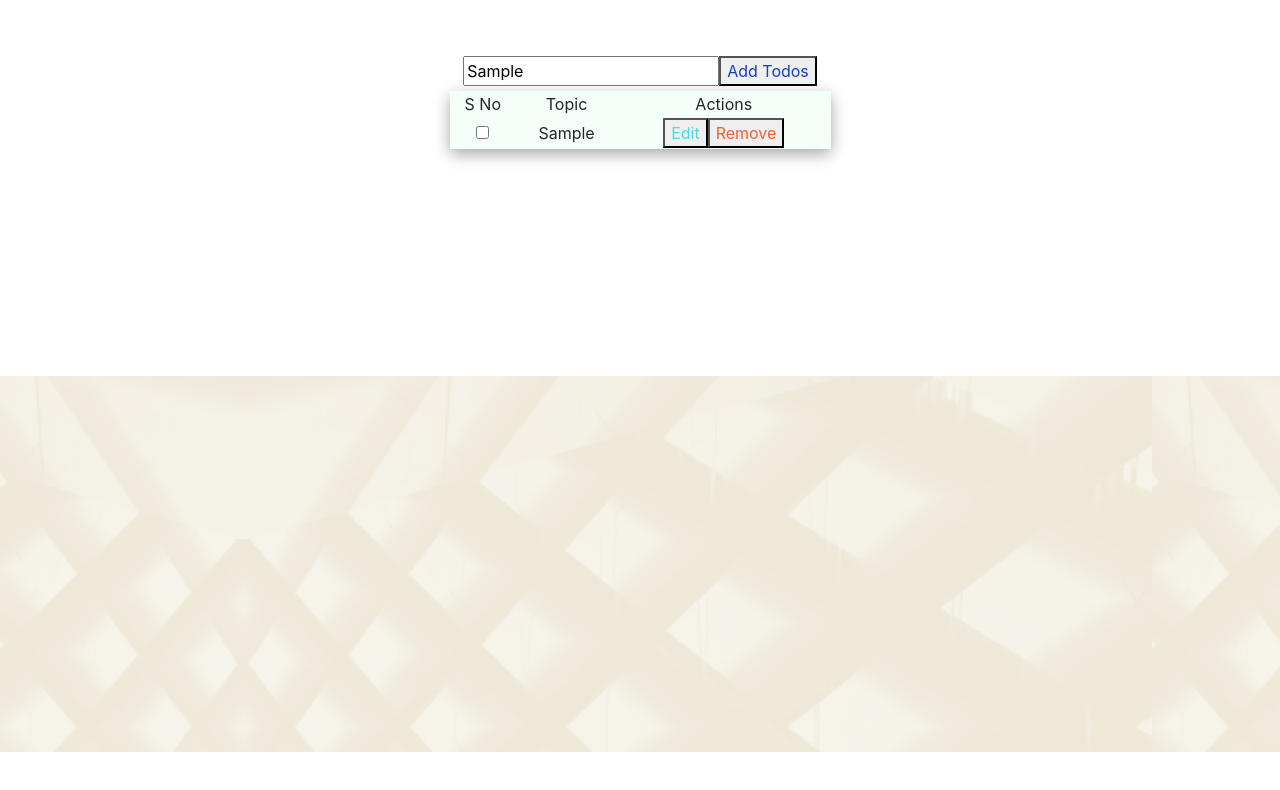
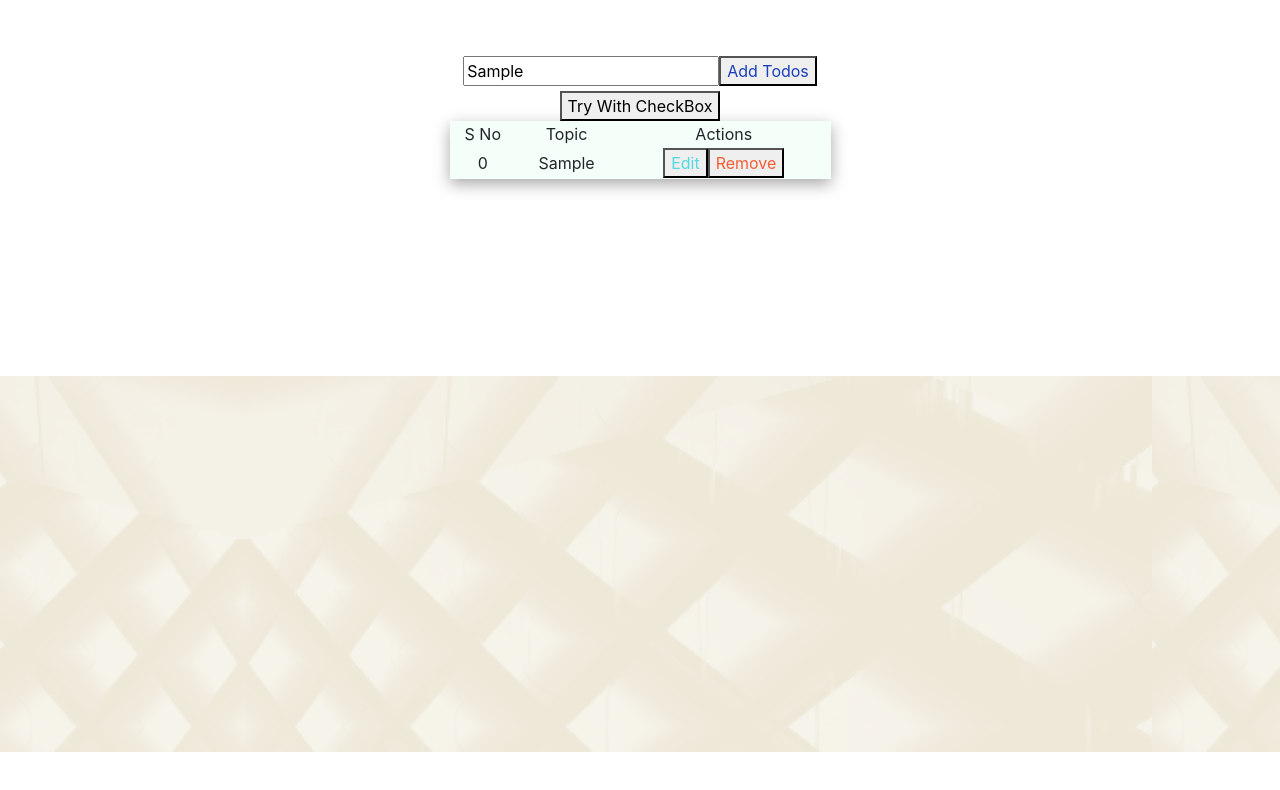
Before and after one commit to saiprakashk-387/mycipltasks, a React (Create React App) app: page / in a window 1280 px wide. Both pictures are taken after typing "Sample" into the empty fields and a click on the button "Add Todos". Shown: the top 790 px of the page. Built offline with nearby package versions, Linux system fonts and the light colour scheme.

Commit message:
todos CRUD -checkbox

```diff
--- a/src/TodoListCrud.js
+++ b/src/TodoListCrud.js
@@ -1,4 +1,4 @@
-import React, { Profiler } from 'react'
+import React from 'react'
 import { useState } from 'react';
 
 const TodoListCrud = () => {
@@ -8,7 +8,6 @@
     const [editIndex, setEditIndex] = useState(-1)
 
     const handleInput = (val) => {
-        console.log("valu", val.target.value)
         setValeu(val.target.value)
     }
 
@@ -18,20 +17,17 @@
             "result": valeu,
         }
         profile.push(user)
-        // console.log("prof", profile)
         setProfile([...profile])
         saveListner()
 
     }
 
     const checked = (item) => {
-        // console.log("itm", item)
         item.isSelected = !item.isSelected
         setProfile([...profile])
     }
 
     const removeListner = (item) => {
-        // console.log("remove", item)
         const indx = profile.indexOf(item)
         const x = profile.splice(indx, 1)
         setProfile([...profile])
--- a/src/Todos.jsx
+++ b/src/Todos.jsx
@@ -2,20 +2,20 @@
 
 const Todos = () => {
   const inputElement = useRef(null);
-  const [value, setValue] = useState();
-  const [error,setError]= useState()
-  const [list, setlist] = useState([]);
-  const [search, setSearch] = useState();
-  const [btn, setbtn] = useState(false);
-  const [edit, setEdit] = useState();
+  const [value, setValue] = useState(); ///to get input values
+  const [error, setError] = useState(); //set error msg
+  const [list, setlist] = useState([]); ///data to map in table
+  const [check, setChecked] = useState([]); //store multiple checked values
+  const [btn, setbtn] = useState(false); /// handle buttons
+  const [edit, setEdit] = useState(); //set edit value
+  const [isOff, setIsOff] = useState(false); ///handle table with checkbox
 
   const addTodo = () => {
     if (value) {
       setlist([...list, value]);
-      setError(null)
-    }
-    else{
-      setError("please enter text")
+      setError(null);
+    } else {
+      setError("please enter text");
     }
   };
 
@@ -44,13 +44,18 @@
   // todo vallues with checkbox
   const getTodoValueCheck = (e) => {
     if (e.target.checked === true) {
-      setSearch(e.target.value);
+      console.log("checked", e.target.checked);
+      setbtn(true);
+      setChecked([...check, e.target.value]);
     }
   };
-  ////remove todo vallues with checkbox and  button
-  const removeValuesCehck = () => {
-    let valuee = list.filter((value) => value !== search);
-    setlist(valuee);
+
+  ////remove multiple/single todo vallues with checkbox and  button
+  const removeMultipleValuesCehck = () => {
+    const removeduplicate = [...new Set(list)];
+    let newlist = removeduplicate.filter((f) => !check.includes(f));
+    setlist(newlist);
+    setbtn(false);
   };
 
   return (
@@ -62,7 +67,7 @@
           onChange={onChange}
           value={value}
         />
-        {error&& <p>{error}</p>}
+        {error && <p>{error}</p>}
         {btn ? (
           <button style={{ color: "#74d006" }} onClick={updateTodoValue}>
             Update
@@ -72,45 +77,22 @@
             Add Todos
           </button>
         )}
+
+        {btn && (
+          <button
+            style={{ color: "#f45e32" }}
+            onClick={removeMultipleValuesCehck}
+          >
+            Remove
+          </button>
+        )}
       </div>
       {list?.length >= 1 && (
         <div style={{ padding: "5px" }}>
-          {/* <table style ={{width:"30%",margin:"auto" ,boxShadow: "rgba(0, 0, 0, 0.35) 0px 5px 15px" ,backgroundColor:"mintcream  "}}>
-            <thead >
-              <tr>
-                <td>S No</td>
-                <td>Topic</td>
-                <td>Actions</td>
-              </tr>
-            </thead>
-            <tbody>
-              {[...new Set(list)].map((val, i) => {
-                return (
-                  <tr key={i}>
-                    <td>{i}</td>
-                    <td>{val}</td>
-                    <td>
-                      <button style={{color:"#50d9e0"}}
-                        onClick={() => {
-                          editTodoValue(val);
-                        }}
-                      >
-                        Edit
+          <button onClick={() => setIsOff(!isOff)}>
+            {isOff ? "Off" : "Try With CheckBox"}
           </button>
-                      <button style={{color:"#f45e32"}}
-                        onClick={() => {
-                          removeTodoValue(val);
-                        }}
-                      >
-                        Remove
-                      </button>
-                    </td>
-                  </tr>
-                );
-              })}
-            </tbody>
-          </table> */}
-
+          {isOff ? (
             <table
               style={{
                 width: "30%",
@@ -149,9 +131,48 @@
                         >
                           Edit
                         </button>
+                      </td>
+                    </tr>
+                  );
+                })}
+              </tbody>
+            </table>
+          ) : (
+            <table
+              style={{
+                width: "30%",
+                margin: "auto",
+                boxShadow: "rgba(0, 0, 0, 0.35) 0px 5px 15px",
+                backgroundColor: "mintcream  ",
+              }}
+            >
+              <thead>
+                <tr>
+                  <td>S No</td>
+                  <td>Topic</td>
+                  <td>Actions</td>
+                </tr>
+              </thead>
+              <tbody>
+                {[...new Set(list)].map((val, i) => {
+                  return (
+                    <tr key={i}>
+                      <td>{i}</td>
+                      <td>{val}</td>
+                      <td>
+                        <button
+                          style={{ color: "#50d9e0" }}
+                          onClick={() => {
+                            editTodoValue(val);
+                          }}
+                        >
+                          Edit
+                        </button>
                         <button
                           style={{ color: "#f45e32" }}
-                        onClick={() => removeValuesCehck(val)}
+                          onClick={() => {
+                            removeTodoValue(val);
+                          }}
                         >
                           Remove
                         </button>
@@ -161,6 +182,7 @@
                 })}
               </tbody>
             </table>
+          )}
         </div>
       )}
     </div>
```
Lines whose indentation alone changed are shown as unchanged.
